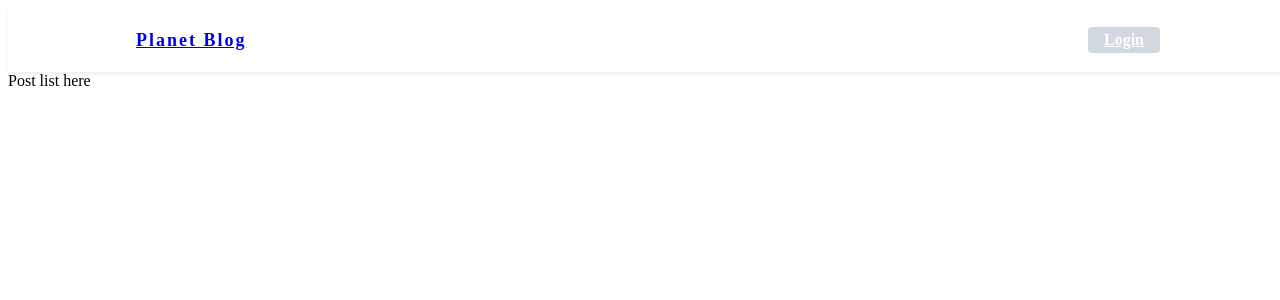
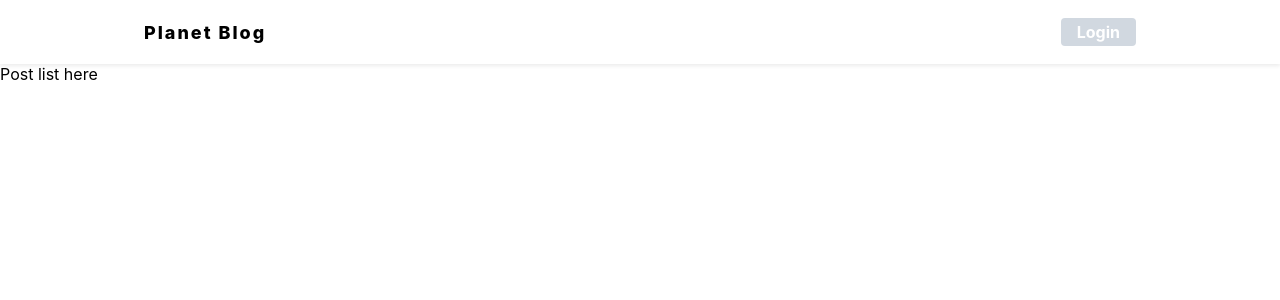
Before and after one commit to paulsplanet/planetblog, a React (Create React App) app: page / in a window 1280 px wide. Shown: the top 300 px of the page. Built offline with nearby package versions, Linux system fonts and the light colour scheme.

Commit message:
basic style to index.js

```diff
--- /dev/null
+++ b/src/index.css
@@ -0,0 +1,33 @@
+body {
+    margin: 0;
+    padding: 0;
+    font-family: -apple-system, BlinkMacSystemFont, 'Segoe UI', 'Roboto', 'Oxygen',
+      'Ubuntu', 'Cantarell', 'Fira Sans', 'Droid Sans', 'Helvetica Neue',
+      sans-serif;
+    -webkit-font-smoothing: antialiased;
+    -moz-osx-font-smoothing: grayscale;
+    box-sizing: border-box;
+    min-height: 100%;
+  }
+
+  #root {
+    min-height: 100%;
+  }
+
+  html {
+    height: 100%;
+  }
+
+  a {
+    color: inherit;
+    text-decoration: none;
+  }
+
+  * {
+    box-sizing: inherit;
+  }
+
+  code {
+    font-family: source-code-pro, Menlo, Monaco, Consolas, 'Courier New',
+      monospace;
+  }
--- a/src/index.js
+++ b/src/index.js
@@ -1,6 +1,7 @@
 import React from 'react';
 import ReactDOM from 'react-dom';
-import App from "./Components/App"
+import "./index.css";
+import App from "./Components/App";
 
 
 ReactDOM.render(<App />, document.getElementById('root'));
```
